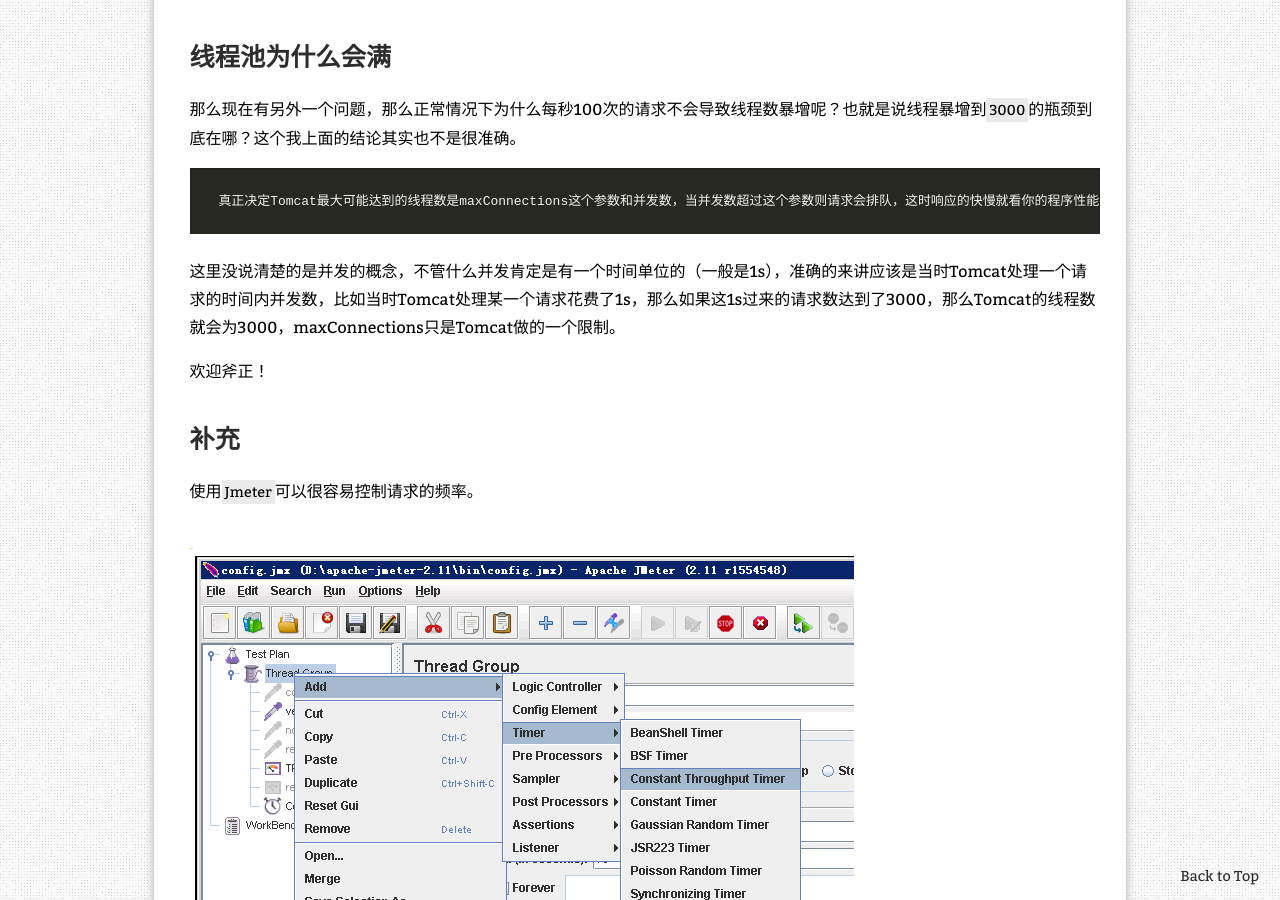
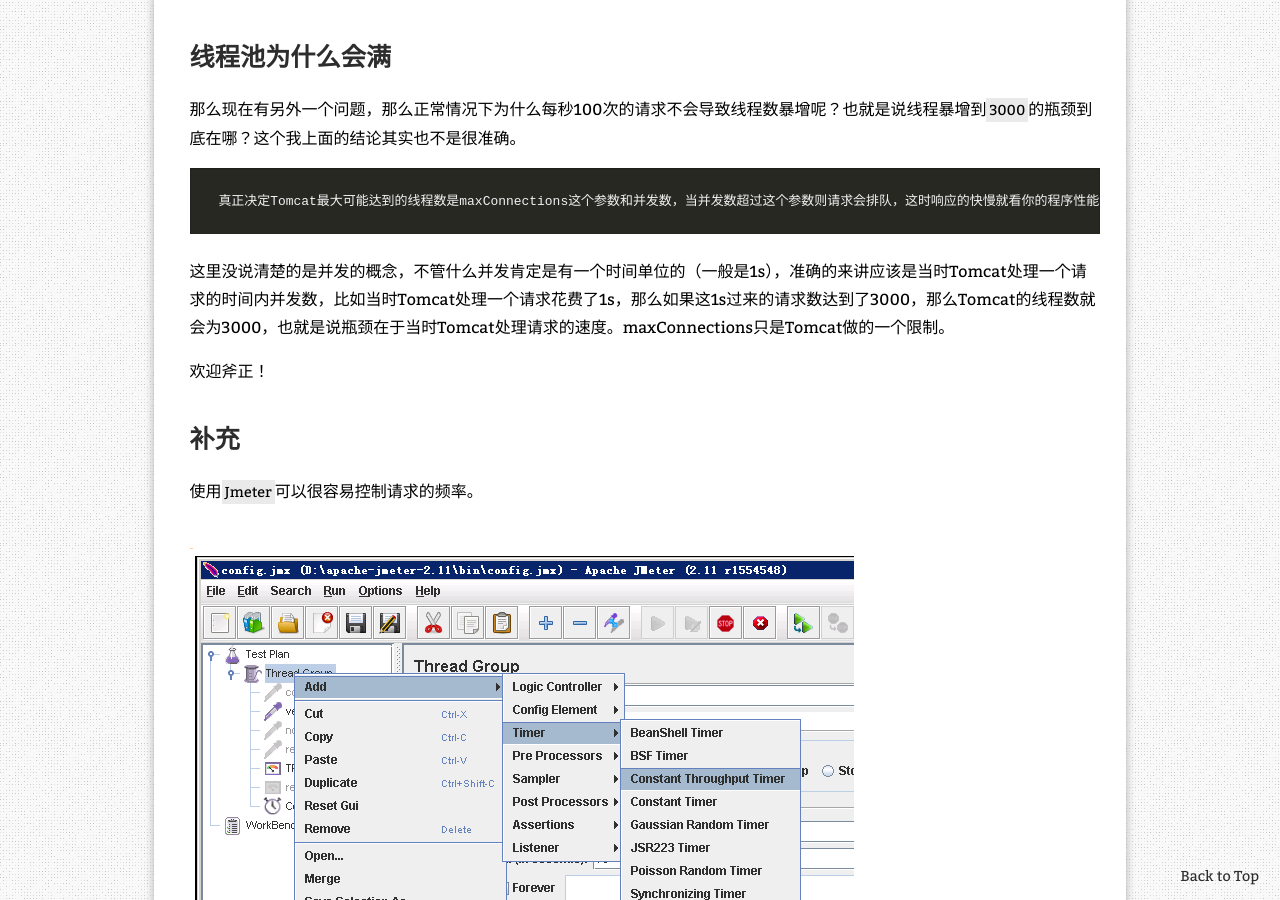
Before and after one commit to zhanjindong/zhanjindong.github.io, a Jekyll site: the page built from _posts/2015-01-20-concurrent-and-tomcat-threads.md, in a window 1280 px wide and 900 px high, scrolled down 2255 px. Built offline with Jekyll 4.4.1, drawn with Linux system fonts in a browser that asks for light colours; nearby versions of some CDN libraries; comment, search, counter and statistics services are not loaded; some of the changed text lies outside the part shown.

Commit message:
Modify post

```diff
--- a/_posts/2015-01-20-concurrent-and-tomcat-threads.md
+++ b/_posts/2015-01-20-concurrent-and-tomcat-threads.md
@@ -79,7 +79,7 @@
 
 	真正决定Tomcat最大可能达到的线程数是maxConnections这个参数和并发数，当并发数超过这个参数则请求会排队，这时响应的快慢就看你的程序性能了。
 
-这里没说清楚的是并发的概念，不管什么并发肯定是有一个时间单位的（一般是1s），准确的来讲应该是当时Tomcat处理一个请求的时间内并发数，比如当时Tomcat处理某一个请求花费了1s，那么如果这1s过来的请求数达到了3000，那么Tomcat的线程数就会为3000，maxConnections只是Tomcat做的一个限制。
+这里没说清楚的是并发的概念，不管什么并发肯定是有一个时间单位的（一般是1s），准确的来讲应该是当时Tomcat处理一个请求的时间内并发数，比如当时Tomcat处理一个请求花费了1s，那么如果这1s过来的请求数达到了3000，那么Tomcat的线程数就会为3000，也就是说瓶颈在于当时Tomcat处理请求的速度。maxConnections只是Tomcat做的一个限制。
 
 欢迎斧正！
 
```
Also changed, not shown: other parts of _posts/2015-01-20-concurrent-and-tomcat-threads.md (+1 -1 lines).
